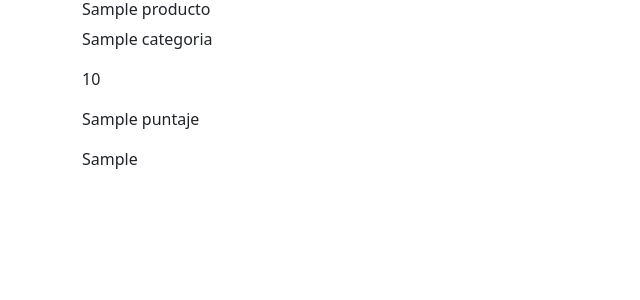
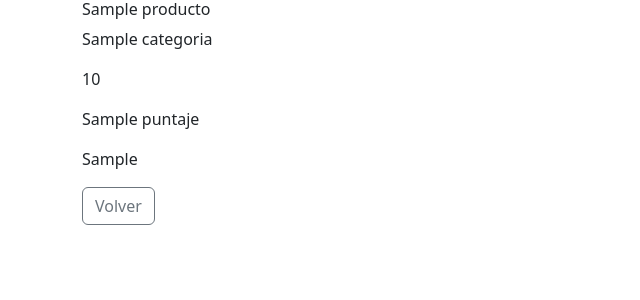
Before and after one commit to JuliLaterza/Django_Python, a Django app: template productos/templates/detalle.html in a window 1280 px wide. Shown: the top 300 px of the page, without its empty margins (0-640 px from the left). Run offline with Django 4.2, Linux system fonts and the light colour scheme; the template is opened without the code that fills it: most values are stand-ins (such as "Sample title", 1, 10 or a date in 2020).

Commit message:
add btn detalle

```diff
--- a/productos/templates/detalle.html
+++ b/productos/templates/detalle.html
@@ -9,7 +9,7 @@
     <p>  {{ producto.stock }} </p>
     <p>  {{ producto.puntaje }} </p>
     <p>  {{ producto.creado_en }} </p>
-
+    <a href="{% url 'producto:index' %}" class="btn btn-outline-secondary" >Volver</a>
 </div->
 
 
```
